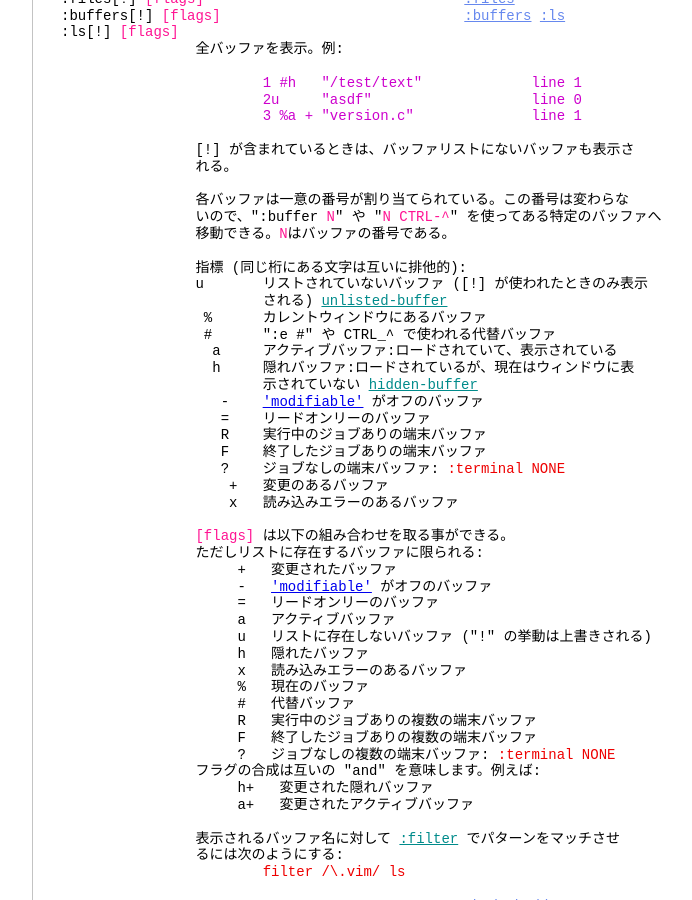
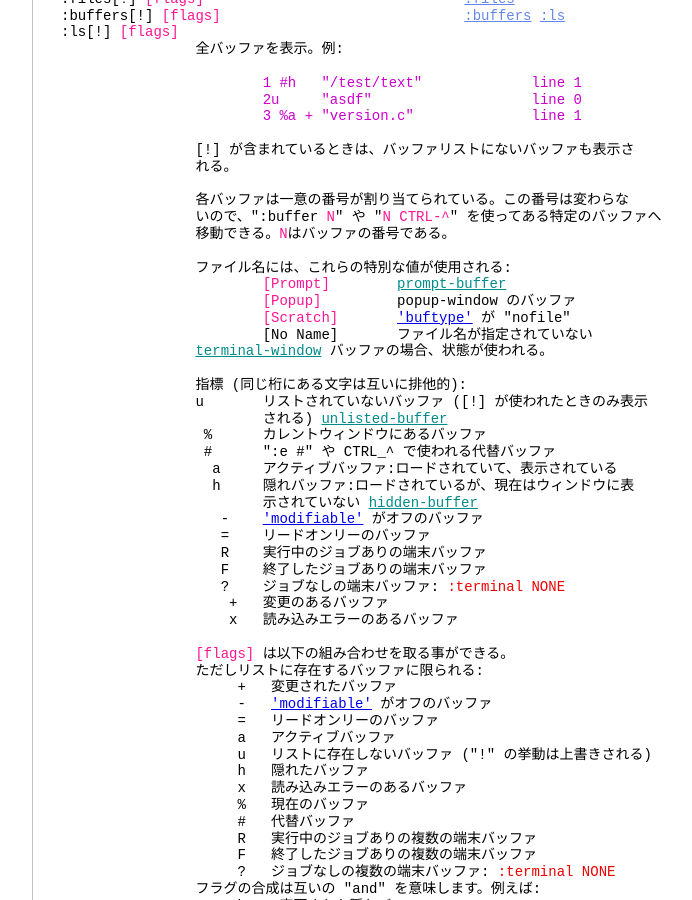
Before and after one commit to vim-jp/vimdoc-ja, a Jekyll site: the page built from windows.html, in a window 1280 px wide and 900 px high, scrolled down 17694 px. Shown: the whole window, without its empty margins (340-1032 px from the left). Built offline with Jekyll 4.4.1, drawn with Linux system fonts in a browser that asks for light colours; nearby versions of some CDN libraries; comment, search, counter and statistics services are not loaded; some of the changed text lies outside the part shown.

Commit message:
Generated by Travis JOB 2263.1
https://travis-ci.org/vim-jp/vimdoc-ja-working/builds/540125972

```diff
--- a/windows.html
+++ b/windows.html
@@ -3,7 +3,7 @@ layout: vimdoc
 helpname: 'windows'
 ---
 <div id='vimCodeElement'>
-<a class="Constant" href="windows.html" name="windows.txt">windows.txt</a>&nbsp;&nbsp; For&nbsp;<span class="Identifier">Vim バージョン 8.1.</span>&nbsp;&nbsp;Last change: 2019 May 10<br>
+<a class="Constant" href="windows.html" name="windows.txt">windows.txt</a>&nbsp;&nbsp; For&nbsp;<span class="Identifier">Vim バージョン 8.1.</span>&nbsp;&nbsp;Last change: 2019 May 30<br>
 <br>
 <br>
 &nbsp;&nbsp;&nbsp;&nbsp;&nbsp;&nbsp;&nbsp;&nbsp;&nbsp;&nbsp;&nbsp;&nbsp;&nbsp;&nbsp;&nbsp;&nbsp;&nbsp;&nbsp;<span class="Identifier">VIMリファレンスマニュアル&nbsp;&nbsp;&nbsp;&nbsp;by Bram Moolenaar</span><br>
@@ -1059,6 +1059,13 @@ z<span class="Special">{nr}&lt;CR&gt;</span>&nbsp;&nbsp;&nbsp;&nbsp;&nbsp;&nbsp;
 &nbsp;&nbsp;&nbsp;&nbsp;&nbsp;&nbsp;&nbsp;&nbsp;&nbsp;&nbsp;&nbsp;&nbsp;&nbsp;&nbsp;&nbsp;&nbsp;いので、&quot;:buffer&nbsp;<span class="Special">N</span>&quot; や &quot;<span class="Special">N</span>&nbsp;<span class="Special">CTRL-^</span>&quot; を使ってある特定のバッファへ<br>
 &nbsp;&nbsp;&nbsp;&nbsp;&nbsp;&nbsp;&nbsp;&nbsp;&nbsp;&nbsp;&nbsp;&nbsp;&nbsp;&nbsp;&nbsp;&nbsp;移動できる。<span class="Special">N</span>はバッファの番号である。<br>
 <br>
+&nbsp;&nbsp;&nbsp;&nbsp;&nbsp;&nbsp;&nbsp;&nbsp;&nbsp;&nbsp;&nbsp;&nbsp;&nbsp;&nbsp;&nbsp;&nbsp;ファイル名には、これらの特別な値が使用される:<br>
+&nbsp;&nbsp;&nbsp;&nbsp;&nbsp;&nbsp;&nbsp;&nbsp;&nbsp;&nbsp;&nbsp;&nbsp;&nbsp;&nbsp;&nbsp;&nbsp;&nbsp;&nbsp;&nbsp;&nbsp;&nbsp;&nbsp;&nbsp;&nbsp;<span class="Special">[Prompt]</span>&nbsp;&nbsp;&nbsp;&nbsp;&nbsp;&nbsp;&nbsp;&nbsp;<a class="Identifier" href="channel.html#prompt-buffer">prompt-buffer</a><br>
+&nbsp;&nbsp;&nbsp;&nbsp;&nbsp;&nbsp;&nbsp;&nbsp;&nbsp;&nbsp;&nbsp;&nbsp;&nbsp;&nbsp;&nbsp;&nbsp;&nbsp;&nbsp;&nbsp;&nbsp;&nbsp;&nbsp;&nbsp;&nbsp;<span class="Special">[Popup]</span>&nbsp;&nbsp;&nbsp;&nbsp;&nbsp;&nbsp;&nbsp;&nbsp;&nbsp;<span class="MissingTag">popup-window</span>&nbsp;のバッファ<br>
+&nbsp;&nbsp;&nbsp;&nbsp;&nbsp;&nbsp;&nbsp;&nbsp;&nbsp;&nbsp;&nbsp;&nbsp;&nbsp;&nbsp;&nbsp;&nbsp;&nbsp;&nbsp;&nbsp;&nbsp;&nbsp;&nbsp;&nbsp;&nbsp;<span class="Special">[Scratch]</span>&nbsp;&nbsp;&nbsp;&nbsp;&nbsp;&nbsp;&nbsp;<a class="Type" href="options.html#'buftype'">'buftype'</a>&nbsp;が &quot;nofile&quot;<br>
+&nbsp;&nbsp;&nbsp;&nbsp;&nbsp;&nbsp;&nbsp;&nbsp;&nbsp;&nbsp;&nbsp;&nbsp;&nbsp;&nbsp;&nbsp;&nbsp;&nbsp;&nbsp;&nbsp;&nbsp;&nbsp;&nbsp;&nbsp;&nbsp;[No Name]&nbsp;&nbsp;&nbsp;&nbsp;&nbsp;&nbsp; ファイル名が指定されていない<br>
+&nbsp;&nbsp;&nbsp;&nbsp;&nbsp;&nbsp;&nbsp;&nbsp;&nbsp;&nbsp;&nbsp;&nbsp;&nbsp;&nbsp;&nbsp;&nbsp;<a class="Identifier" href="terminal.html#terminal-window">terminal-window</a>&nbsp;バッファの場合、状態が使われる。<br>
+<br>
 &nbsp;&nbsp;&nbsp;&nbsp;&nbsp;&nbsp;&nbsp;&nbsp;&nbsp;&nbsp;&nbsp;&nbsp;&nbsp;&nbsp;&nbsp;&nbsp;指標 (同じ桁にある文字は互いに排他的):<br>
 &nbsp;&nbsp;&nbsp;&nbsp;&nbsp;&nbsp;&nbsp;&nbsp;&nbsp;&nbsp;&nbsp;&nbsp;&nbsp;&nbsp;&nbsp;&nbsp;u&nbsp;&nbsp;&nbsp;&nbsp;&nbsp;&nbsp; リストされていないバッファ ([!] が使われたときのみ表示<br>
 &nbsp;&nbsp;&nbsp;&nbsp;&nbsp;&nbsp;&nbsp;&nbsp;&nbsp;&nbsp;&nbsp;&nbsp;&nbsp;&nbsp;&nbsp;&nbsp;&nbsp;&nbsp;&nbsp;&nbsp;&nbsp;&nbsp;&nbsp;&nbsp;される)&nbsp;<a class="Identifier" href="windows.html#unlisted-buffer">unlisted-buffer</a><br>
```
